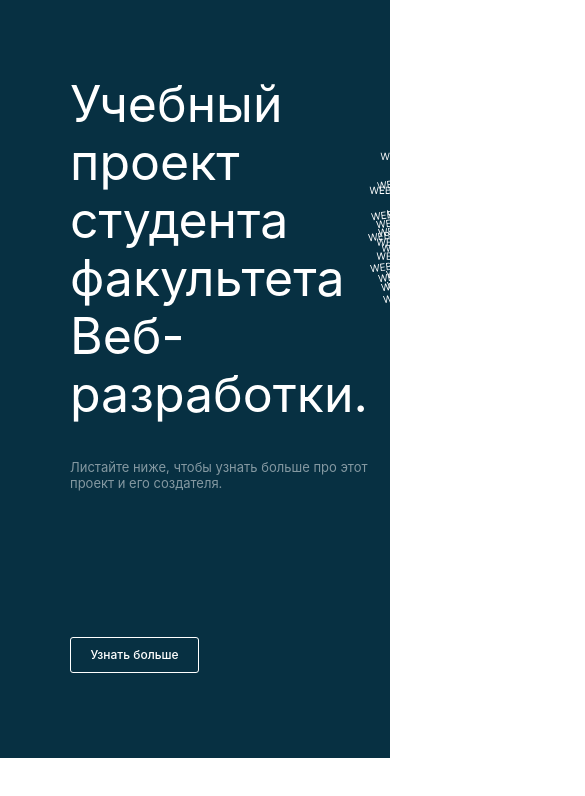
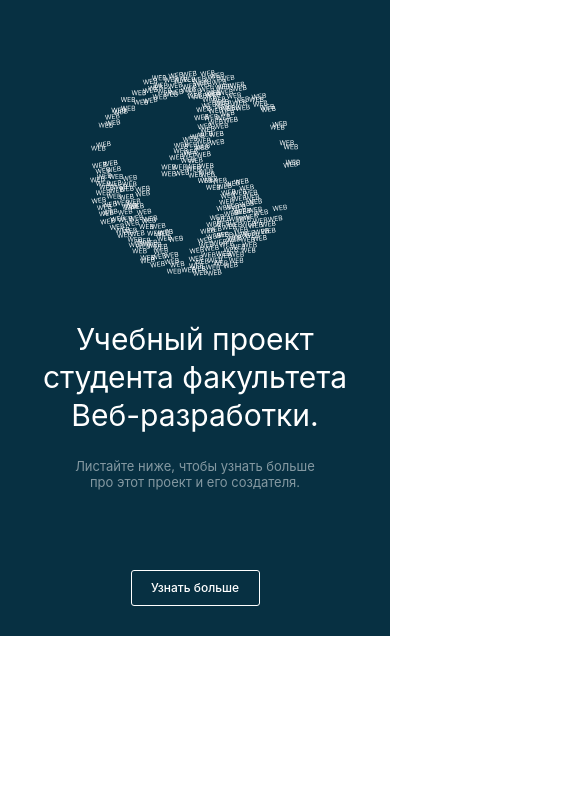
Before and after one commit to Gasay-Liza/movies-explorer-frontend, a React (Create React App) app: page / in a window 390 px wide. Shown: the top 796 px of the page, 585 px wide, since content can reach past the window. Built offline with nearby package versions, Linux system fonts and the light colour scheme.

Commit message:
Promo адаптив

```diff
--- a/src/components/Promo/Promo.css
+++ b/src/components/Promo/Promo.css
@@ -6,10 +6,12 @@
     flex-direction: row;
     justify-content: space-between;
 }
+
 .promo_container {
     display: flex;
     flex-direction: column;
 }
+
 .promo__title {
     margin:  0 0;
     font-family: 'Inter', 'Arial', 'Helvetica', sans-serif;
@@ -19,12 +21,12 @@
     font-weight: 400;
     font-size: 50px;
     line-height: 58px;
-    min-height: 174px;
     max-width: 640px;
 }
+
 .promo__subtitle {
     margin: 36px 0 0 0;
-    font-family: 'Inter', 'Arial', 'Helvetica', sans-serif;;
+    font-family: 'Inter', 'Arial', 'Helvetica', sans-serif;
     text-align: left;
     max-width: 310px;
     font-style: normal;
@@ -35,6 +37,7 @@
     mix-blend-mode: normal;
     opacity: 0.5;
  }
+
 .promo_btn {
     margin: 146px 0 0 0;
     padding: 0 0;
@@ -50,7 +53,68 @@
     border: 1px solid #FFFFFF;
     border-radius: 3px;
 }
+
 .promo_img {
     max-width: 310px;
     max-height: 304px;
 }
+
+@media screen and (max-width: 860px){
+    .promo {
+        padding: 140px 44px 76px 40px;
+        flex-direction: column-reverse;
+    }
+
+    .promo_container {
+        flex-direction: column;
+    }
+
+    .promo__title {
+        margin-top:  48px;
+        text-align: center;
+        color: #FFFFFF;
+        font-style: normal;
+        max-width:100%;
+        font-size: 40px;
+        line-height: 50px;
+    }
+
+    .promo__subtitle {
+        margin: 22px auto 0;
+        text-align: center;
+        max-width: 260px;
+     }
+
+     .promo_btn {
+        margin: 92px auto 0;
+    }
+
+    .promo_img {
+        margin: 0 auto;
+    }
+}
+
+@media screen and (max-width: 420px){
+    .promo {
+        padding: 70px 10px 30px;
+    }
+
+    .promo__title {
+        margin-top:  44px;
+        font-size: 30px;
+        line-height: 38px;
+    }
+
+    .promo__subtitle {
+        margin-top: 24px;
+     }
+
+     .promo_btn {
+        margin-top: 80px;
+    }
+
+    .promo_img {
+        max-width: 210px;
+        max-height: 206px;
+    }
+}
```
